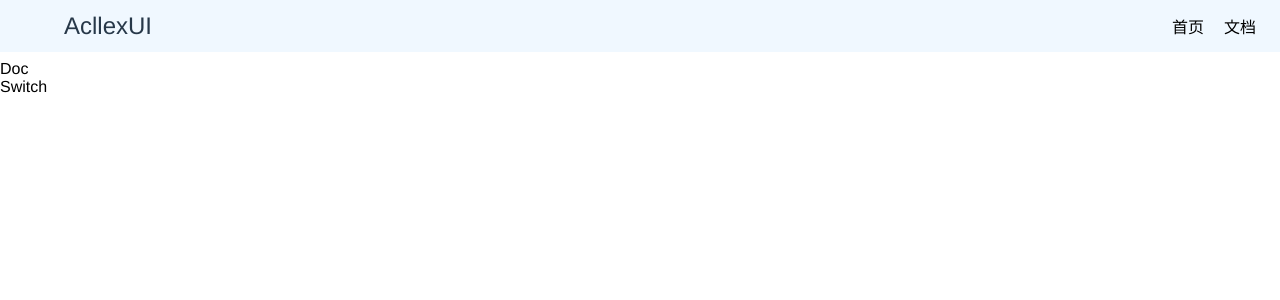
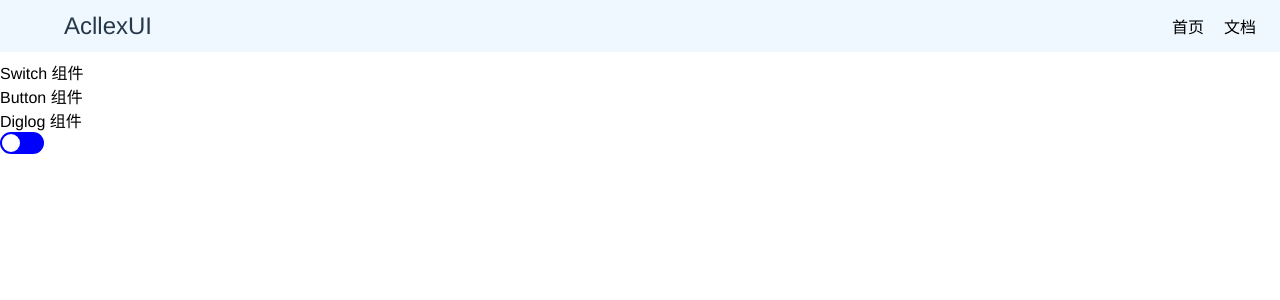
Before and after one commit to Acllex/acllex-ui, a Vue app: page /#/doc/switch in a window 1280 px wide. Shown: the top 300 px of the page. Built offline with nearby package versions, Linux system fonts and the light colour scheme.

Commit message:
提交switch的基本样式

```diff
--- a/src/components/SwitchDemo.vue
+++ b/src/components/SwitchDemo.vue
@@ -1,5 +1,10 @@
 <template>
     <div>
-        Switch
+        <Switch></Switch>
     </div>
 </template>
+
+<script setup lang="ts">
+import Switch from "../lib/Switch.vue";
+
+</script>
--- /dev/null
+++ b/src/lib/Switch.vue
@@ -0,0 +1,28 @@
+<template>
+  <button><span></span></button>
+</template>
+
+<style lang="scss" scoped>
+$h: 22px;
+$h2: $h - 4px;
+button{
+  height: $h;
+  width: $h*2;
+  border: none;
+  background-color: blue;
+  border-radius: $h / 2;
+  position: relative;
+  span{
+    position: absolute;
+    top: 2px;
+    left: 2px;
+    height: $h2;
+    width: $h2;
+    background-color: white;
+    border-radius: $h2 / 2;
+  }
+}
+button:hover > span {
+  left: calc(100% - #{$h2} - 2px);
+}
+</style>
--- a/src/views/Doc.vue
+++ b/src/views/Doc.vue
@@ -1,11 +1,26 @@
 <template>
-  <div>Doc</div>
+  <div>
+    <aside>
+      <ul>
+        <li
+            v-for="(value, key) in menuList"
+            :key="key"
+        >
+          <router-link :to="value">{{ key }}</router-link>
+        </li>
+      </ul>
+    </aside>
+  </div>
   <router-view></router-view>
 </template>
 
 <script setup lang="ts">
-import { inject,Ref } from 'vue';
+import {inject, ref, Ref} from 'vue';
 
-const isMenu = inject<Ref<boolean>>('isMenu');
+const menuList = ref({
+  "Switch 组件": "/doc/switch",
+  "Button 组件": "/doc/switch",
+  "Diglog 组件": "/doc/switch",
+});
 
 </script>
```
